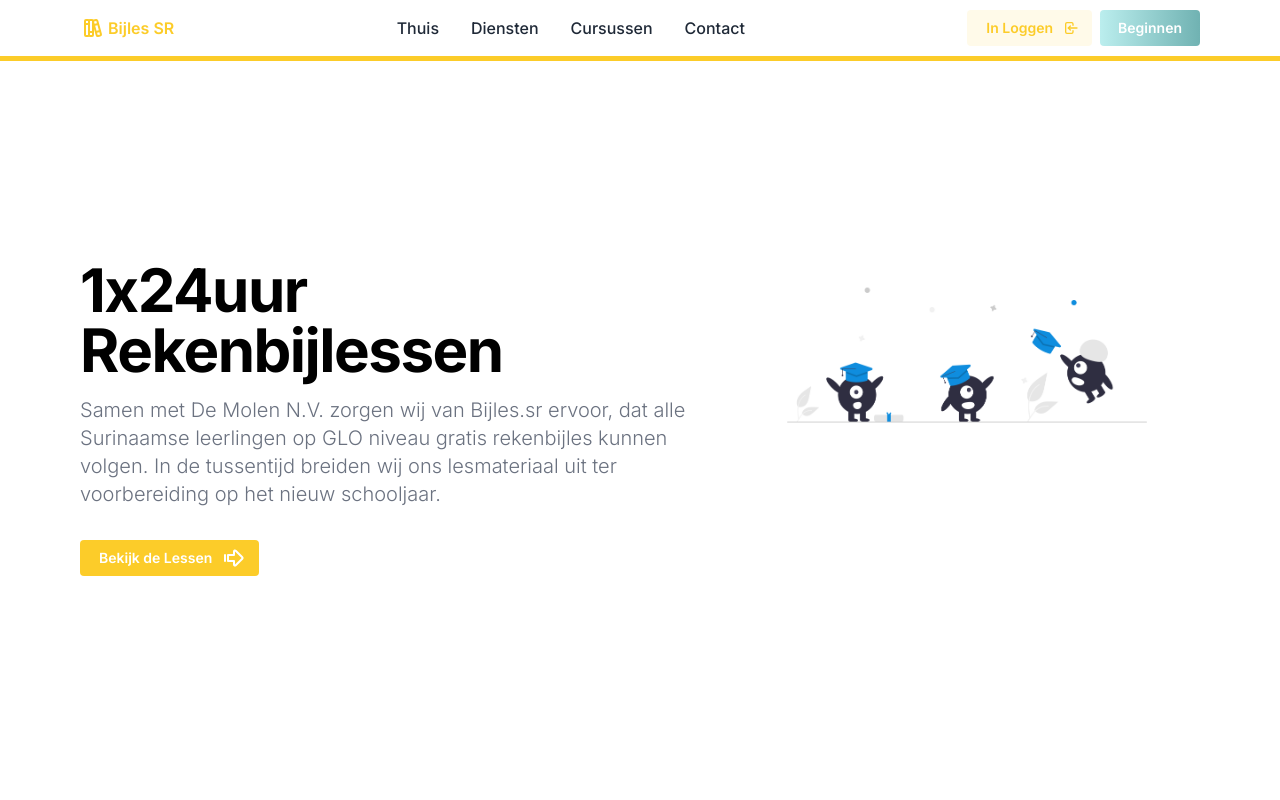
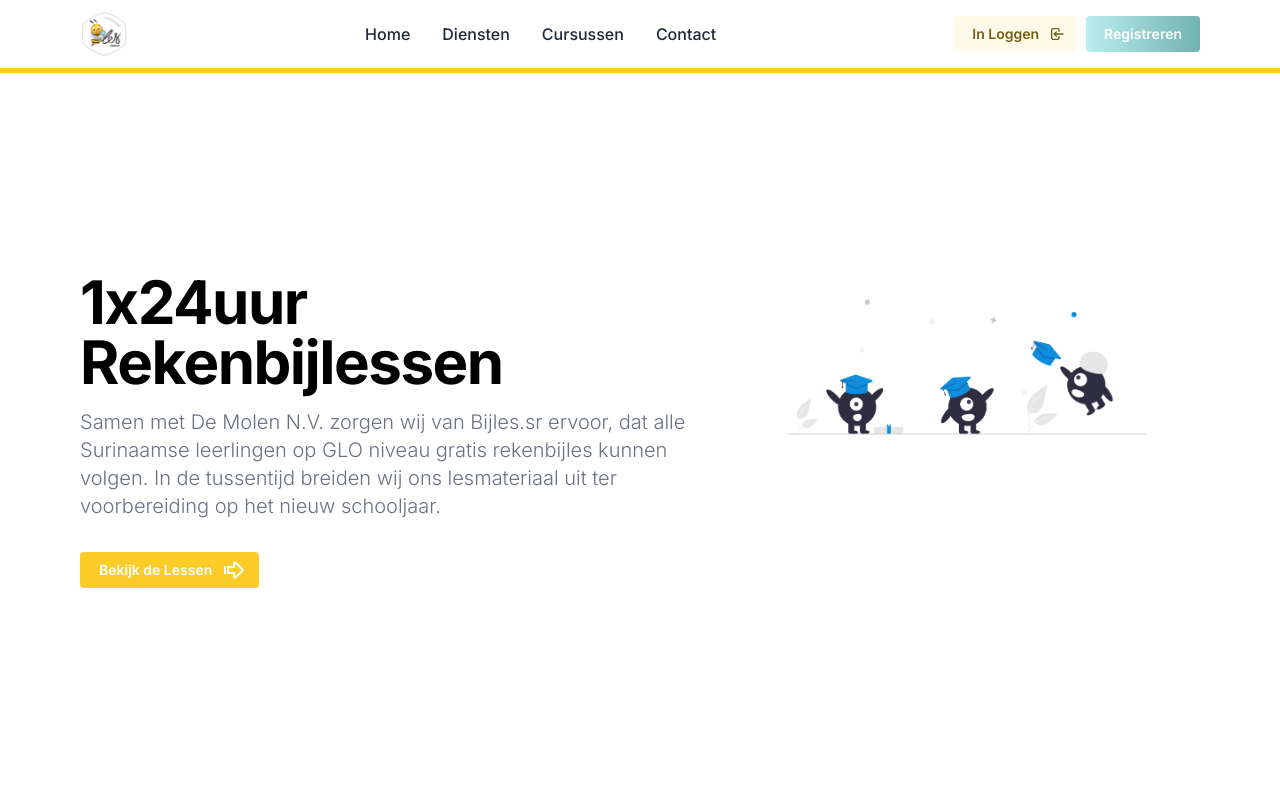
Before and after one commit to Beefy-py/bijles-sr, a Next.js app: page / in a window 1280 px wide. Shown: the top 800 px of the page. Built offline with nearby package versions, Linux system fonts and the light colour scheme.

Commit message:
refactor: :recycle: navbar text from content
also let the icon show when scrolled

```diff
--- a/src/components/navbar.component/index.tsx
+++ b/src/components/navbar.component/index.tsx
@@ -9,11 +9,12 @@ import { Burger } from "@mantine/core";
 import ScrollProgressComponent from "./scrollprogress.navbar";
 import { navbarComponent } from "@/utils/content";
 import { theme } from "@tailwindConfig";
+import Image from "next/image";
 
 const NavbarComponent = () => {
   const [scroll] = useWindowScroll();
   const [opened, { toggle }] = useDisclosure();
-  const scrolled = scroll.y > 60;
+  const scrolled = scroll.y > 40;
   const { colors } = theme as any;
 
   return (
@@ -24,11 +25,8 @@ const NavbarComponent = () => {
     >
       <nav className={`py-2.5 max-w-screen-2xl mx-auto px-5 lg:px-10 xl:px-20`}>
         <div className={`flex flex-wrap justify-between items-center mx-auto`}>
-          <Link href="/" className="flex items-center text-primary">
-            <IconBooks className="w-6 mr-1" />
-            <Text fw={600} className="self-center text-xl whitespace-nowrap">
-              Bijles SR
-            </Text>
+          <Link href="/" className="flex w-12 h-12 relative">
+            <Image src={navbarComponent.logo} alt="Bijles SR Logo" fill />
           </Link>
           <div className="flex items-center lg:order-2 gap-2">
             <Button
@@ -37,8 +35,9 @@ const NavbarComponent = () => {
               variant="light"
               rightSection={<IconLogin size={16} />}
               color={colors.primary.DEFAULT}
+              className="!text-primary-900"
             >
-              In Loggen
+              {navbarComponent.ctaText1}
             </Button>
             <Button
               component={Link}
@@ -49,8 +48,9 @@ const NavbarComponent = () => {
                 to: colors.secondary["800"],
                 deg: 90,
               }}
+              // className="!text-secondary-900"
             >
-              Beginnen
+              {navbarComponent.ctaText2}
             </Button>
             <Burger
               opened={opened}
--- a/src/components/navbar.component/scrollprogress.navbar.tsx
+++ b/src/components/navbar.component/scrollprogress.navbar.tsx
@@ -1,7 +1,7 @@
 import React from "react";
 import { motion, useScroll, useSpring, useTransform } from "framer-motion";
 import { IconMath, IconPlusEqual } from "@tabler/icons-react";
-import { theme} from "@tailwindConfig";
+import { theme } from "@tailwindConfig";
 
 type Props = { scrolled: boolean };
 
@@ -12,7 +12,7 @@ const ScrollProgressComponent = ({ scrolled }: Props) => {
     damping: 30,
     restDelta: 0.001,
   });
-  const {colors} = theme as any;
+  const { colors } = theme as any;
 
   // Calculate the icon's position based on the scroll progress
   const iconPosition = useTransform(scaleX, (value) => `${value * 100}%`);
@@ -44,7 +44,11 @@ const ScrollProgressComponent = ({ scrolled }: Props) => {
         }}
       />
       <motion.div style={{ position: "absolute", left: iconPosition }}>
-        <IconMath className="bg-primary p-1 rounded-full w-6 h-6 text-white" />{" "}
+        <IconMath
+          className={`bg-primary p-1 rounded-full text-white transition ${
+            scrolled ? "w-6 h-6 opacity-100" : "w-0 h-0 opacity-0"
+          }`}
+        />{" "}
         {/* replace with your actual Icon component */}
       </motion.div>
     </div>
--- a/src/utils/content.ts
+++ b/src/utils/content.ts
@@ -11,9 +11,12 @@ import {
 } from "@/icons";
 
 export const navbarComponent = {
+  logo: "/assets/images/logo.png",
+  ctaText1: "In Loggen",
+  ctaText2: "Registreren",
   links: [
     {
-      name: "Thuis",
+      name: "Home",
       path: "#home",
     },
     {
```
